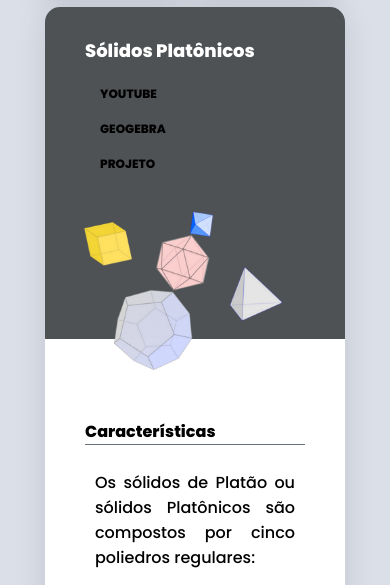
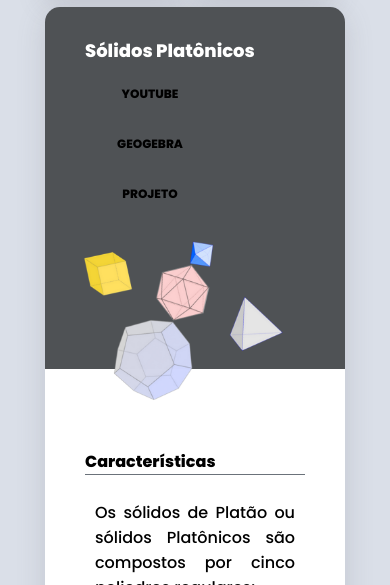
Before and after one commit to Iving-Leonardo/S-lidos-Plat-nicos, a plain HTML site: page index.html in a window 390 px wide. Shown: the part 259-844 px from the top of the page. Drawn offline with Linux system fonts and the light colour scheme.

Commit message:
alinhando texto menubar com hover

```diff
--- a/scr/css/menu.css
+++ b/scr/css/menu.css
@@ -21,4 +21,5 @@
 .menubar li a.select {
     background-color:#AAAAAA;
     color:white;
+    justify-content: center;
 }
--- a/scr/css/responsivo.css
+++ b/scr/css/responsivo.css
@@ -92,12 +92,4 @@
         padding-right: 5px;
     }
 
-    .cartao-poliedro .menubar li a {
-        display: flex;
-        flex-wrap: wrap;
-    }
-
-    .cartao-poliedro .menubar ul {
-        margin: 0;
-    }
 }
```
